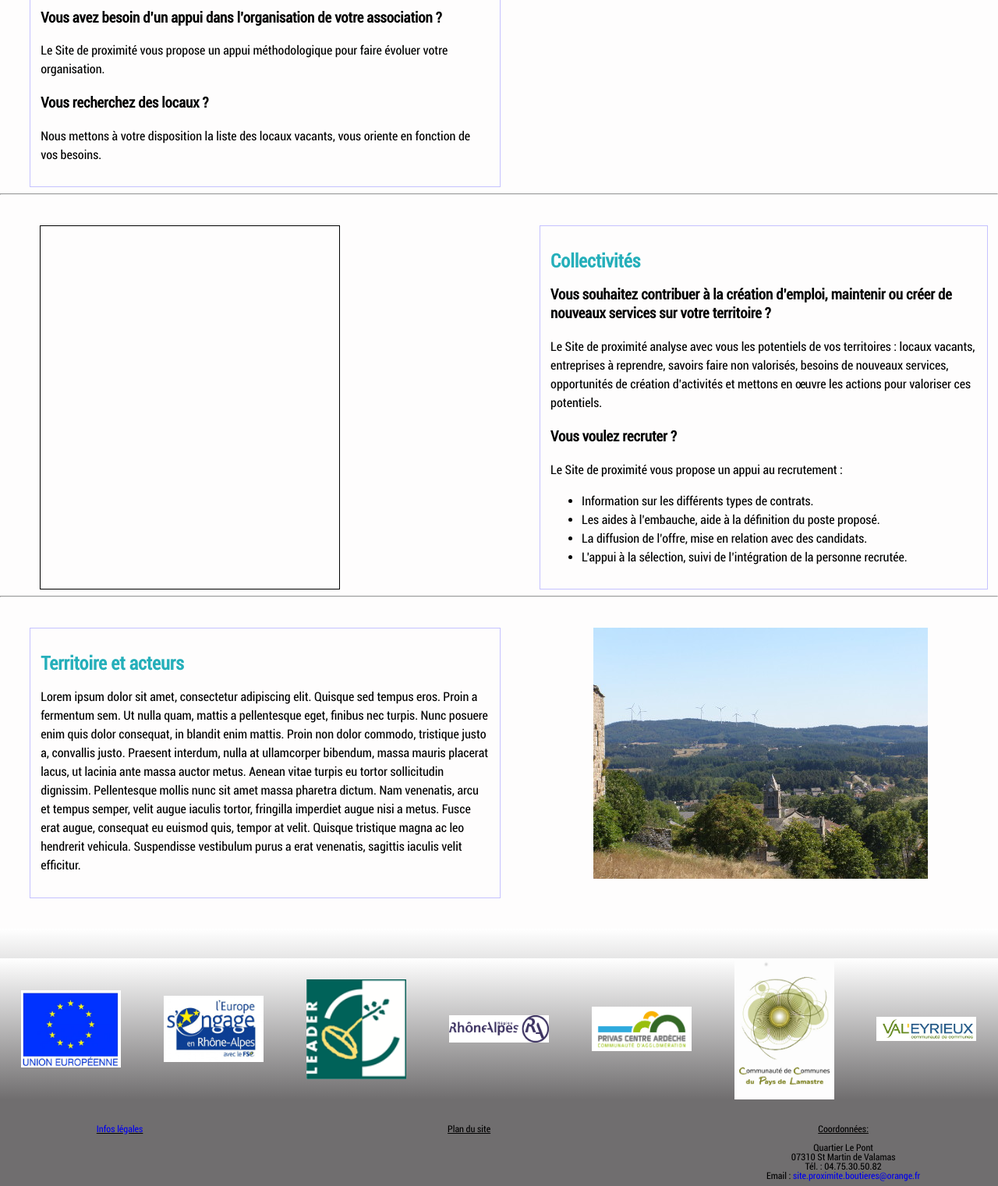
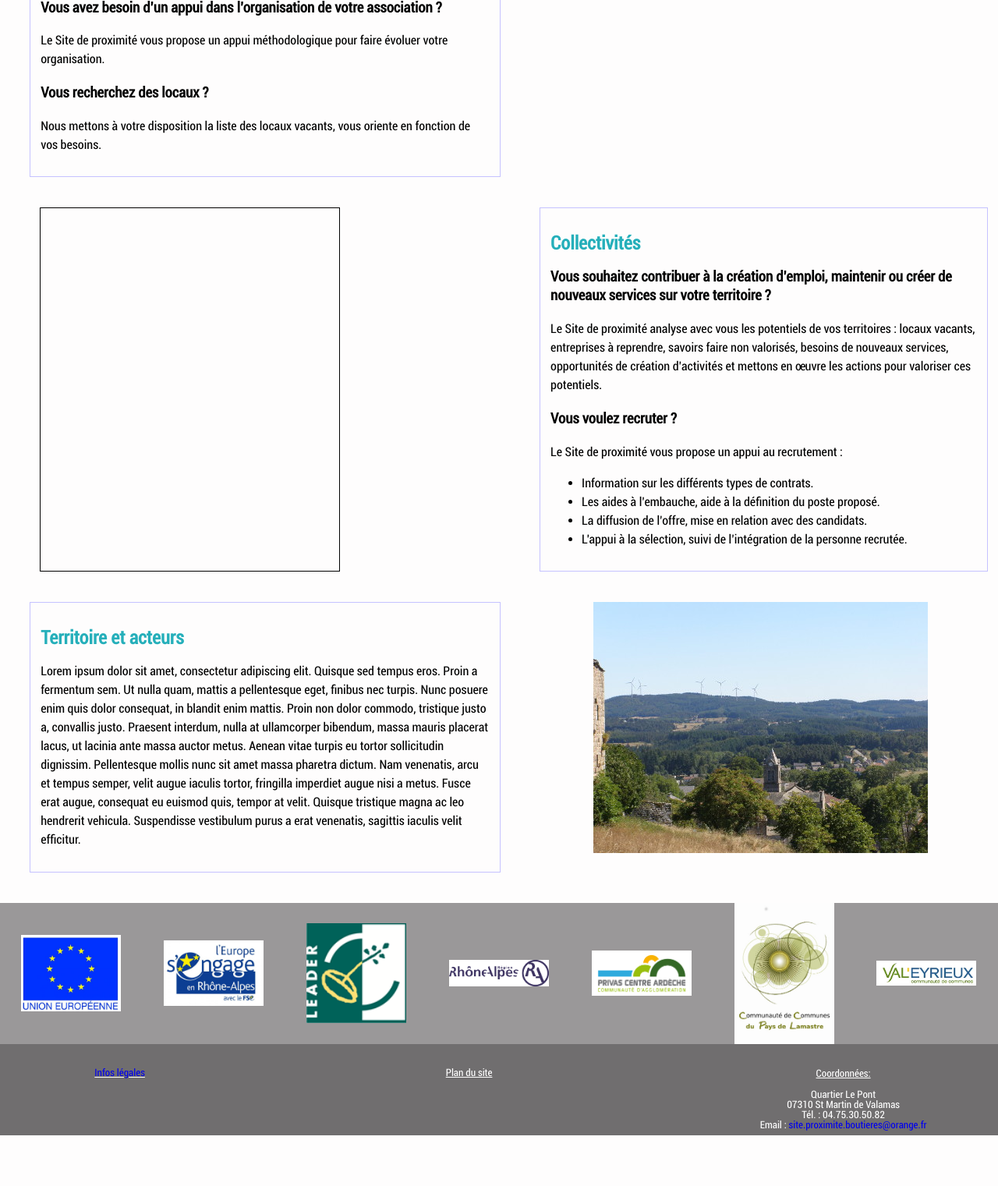
Before and after one commit to mariefontanel/site-proximite07, a PHP site: page / in a window 1280 px wide; the page is wider, and only the part inside the window is pictured. Shown: the part 3256-4777 px from the top of that part at 78% size. After the commit the page ends 4712 px from the top of that part, so only its background shows below. Run offline with PHP 8.4, Linux system fonts and the light colour scheme.

Commit message:
modif bloc financeurs background sans gradient, color footer white, suppression hr

```diff
--- a/css/style.css
+++ b/css/style.css
@@ -56,7 +56,7 @@ h2{
 	width: 100%;
 	height: 20%;
   	text-align: center;
-  	margin-left: 35%;
+  	margin-left: 37%;
   	margin-top: -12%;
 	padding: 1%;
 
@@ -426,7 +426,7 @@ margin-left: 50%;
 
 .bloc_financeurs{
 	text-align: center;
-	background-image: linear-gradient(white,#706E6F);
+	background-color:#9A9899;
 	width: 100%;
 	margin-top: 3%;
 	display:flex;
@@ -448,8 +448,9 @@ footer{
 	justify-content:space-between;
 	background-color: #706E6F;
 	width: 100%;
-	font-size: 12px;
+	font-size: 13px;
 	text-align: center;
+	color:white;
 }
 
 .infos_legales{
--- a/index.php
+++ b/index.php
@@ -6,16 +6,15 @@
 			</header>
 
 			<article class="bloc_icones">
-				<a href="#bloc_particuliers"><div class="titre_bloc_icone">Particuliers</div><img src="images/particuliergris1.jpg" class="icone_particuliers"></i>
+				<a href="#bloc_particuliers"><div class="titre_bloc_icone"><img src="images/particuliergris1.jpg" class="icone_particuliers">Particuliers</div>
 				</a>
-				<a href="#bloc_entreprises"><div class="titre_bloc_icone">Entreprises</div><i class="fa fa-industry fa-3x"></i>
+				<a href="#bloc_entreprises"><div class="titre_bloc_icone"></div><img src="images/entreprisegris1.jpg" class="icone_entreprises">Entreprises</div>
 				</a>
-				<a href="#bloc_associations"><img src="images/assos2.svg" class="icone_associations"><div class="titre_bloc_icone">Associations</div><!-- <i class="fa fa-hand-paper-o fa-3x"> --></i>
+				<a href="#bloc_associations"><img src="images/assos2.svg" class="icone_associations"><div class="titre_bloc_icone">Associations</div>
 				</a>
-				<a href="#bloc_collectivites"><img src="images/collectivites.svg" class="icone_associations"><div class="titre_bloc_icone">Collectivités</div><!-- <i class="fa fa-users fa-3x"> --></i>
+				<a href="#bloc_collectivites"><img src="images/collectivites.svg" class="icone_associations"><div class="titre_bloc_icone">Collectivités</div>
 				</a>
-				<a href="#bloc_territoires"><img src="images/territoiregris1.jpg" class="icone_associations"><div class="titre_bloc_icone">Territoire et acteurs</div><!-- <i class="fa fa-globe fa-3x"> --></i>
-				</a>
+				<a href="#bloc_territoires"><img src="images/territoiregris1.jpg" class="icone_associations"><div class="titre_bloc_icone">Territoire et acteurs</div>
 			</article>
 
 			<div class="bloc_presentation">
@@ -77,7 +76,7 @@
 					<p>Le Site de proximité est labellisé porte d’entrée « Je crée en Rhône-Alpes » dispositif régional d’accompagnement à la création d’entreprises.</p>
 				</div>
 			</div>
-			<hr>
+
 			<div class="bloc_img_entreprises">
 				<img src="images/local.jpg" class="img_entreprise">
 				<div class="texte_entreprise" id="bloc_entreprises">
@@ -109,7 +108,7 @@
 			</div>
 
 			<!-- <a href="#top" class ="lien_retour_top">haut de page</a> -->
-			<hr>
+
 			<div class="bloc_img_associations">
 				<div class="texte_associations" id="bloc_associations">
 					<h2>Associations</h2>
@@ -139,7 +138,7 @@
 
 				</div>
 			</div>
-			<hr>
+
 			<div class="bloc_img_collectivites">
 				<div class="bloc_img_gauche">
 
@@ -158,7 +157,7 @@
 							</ul>
 				</div>
 			</div>
-			<hr>
+
 			<div class="bloc_img_territoire">
 				<div class="bloc_gauche" id="bloc_territoires">
 					<h2>Territoire et acteurs</h2>
@@ -169,11 +168,9 @@
 				</div>
 			</div>
 
-			<div class="bloc_financeurs">
-				<?php include("financeurs.php"); ?>
-			</div>
+			<?php include("financeurs.php"); ?>
 
-				<?php include("footer.php"); ?>
+			<?php include("footer.php"); ?>
 
 			</div>
 		</body>
```
Also changed, not shown: images/entreprisegris.svg (added), images/entreprisegris1.jpg (added).
